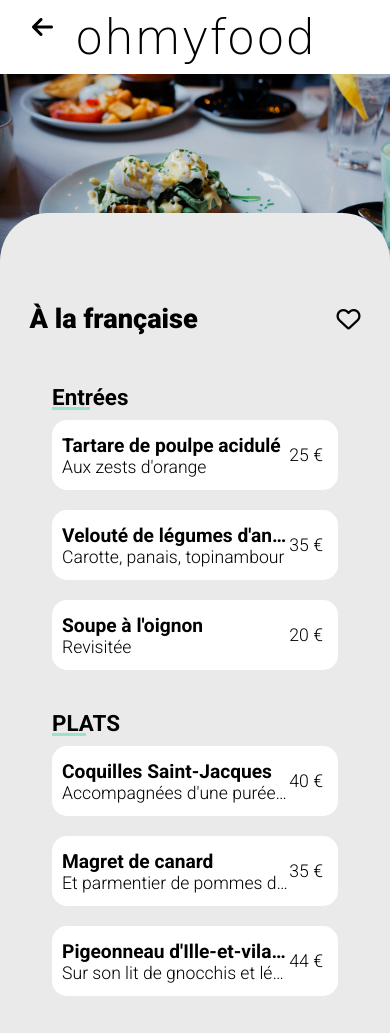
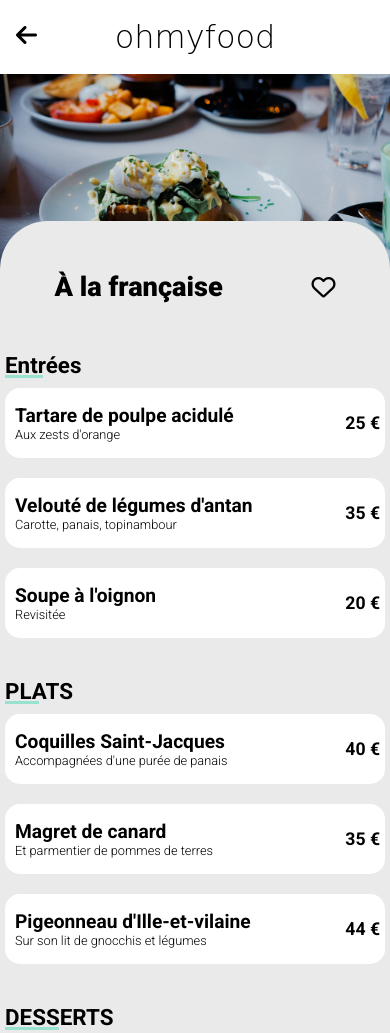
Before and after one commit to MathieuSchaff/MathieuSchaff_3_25032021, a website: page menu1.html in a window 390 px wide. Shown: the top 1033 px of the page. Drawn offline with Linux system fonts and the light colour scheme; a web font is replaced by a local one.

Commit message:
revisions mobile

```diff
--- a/menu1.html
+++ b/menu1.html
@@ -13,7 +13,7 @@
 <body>
   <!-- HEADER -->
   <header class="header-menu">
-    <a href="index.html"><i class="fas fa-arrow-left header-menu--arrow"></a></i> <p class="header-logo">ohmyfood</p>
+    <a href="index.html"><i class="fas fa-arrow-left header-menu--arrow"></i> </a><p class="header-logo">ohmyfood</p>
   </header>
   <!-- BACKGROUND-PHOTO-RESTAURANT -->
   <div class="bgmenu--menu1"></div>
--- a/sass/pages/_footer.scss
+++ b/sass/pages/_footer.scss
@@ -22,7 +22,7 @@ footer{
         font-size: 1em;
     }
     &--link{
-        color: blanchedalmond;
+        color: whitesmoke;
 
     }
 }
@@ -31,6 +31,6 @@ footer{
 }
 .footer--title{
     font-size: 1.5rem;
-    color: blanchedalmond;
+    color: whitesmoke;
     font-family: 'Shrikhand', cursive;
 }
--- a/sass/pages/_header.scss
+++ b/sass/pages/_header.scss
@@ -12,12 +12,18 @@ header {
     position: relative;
     &--arrow{
         position: absolute;
-        top: 30%;
+        top: 45%;
         left: 2rem;
         font-size: 1.5rem;
+        @include responsive-max(500px){
+            left: 1rem;
+        }
     }
 }
 .header-logo{
     font-family: 'Shrikhand', cursive;
     font-size: 3rem;
+    @include responsive-max(500px){
+        font-size: 2rem;
+    }
 }
--- a/sass/pages/_menu.scss
+++ b/sass/pages/_menu.scss
@@ -2,14 +2,14 @@
     background-color: $color-background;
     border-radius: 3rem 3rem 0 0;
     width: 100%;
-    margin-top: -3.5rem;
+    margin-top: -3rem;
     display: flex;
     justify-content: center;
     padding-bottom: 1.5rem;
     &--header {
         width: 100%;
         display: flex;
-        justify-content: space-between;
+        justify-content: space-around;
         align-items: center;
         height: 100px;
         font-size: 1.7rem;
@@ -18,6 +18,9 @@
         // en desktop la div main menu remonte de -3.5rem donc pour équilibrer, je remonte aussi la div header
         @include desktop{
             margin-top: -3rem;
+        }
+        @include desktop{
+            justify-content: space-between;
         }
     }
 }
@@ -36,6 +39,10 @@
     max-width: 450px;
     @include desktop {
         width: 33%;
+    }
+    @include responsive-max(500px){
+        width: 100%;
+        padding: 15px 5px;
     }
     h1{
         display: inline-block;
@@ -59,7 +66,7 @@
 .menu-item {
     width: 100%;
     height: 70px;
-    min-width: 250px;
+    min-width: 355px;
     background-color: $colour-white;
     margin: 10px 0px;
     border-radius: 15px;
@@ -69,6 +76,9 @@
     justify-content: space-between;
     // l'animation d'apparition met 1 seconde à sefaire
     animation: card-delay 1s both cubic-bezier(.62,.75,.61,.79);
+    @include responsive-max(500px){
+        min-width: auto;
+    }
     &__content {
         display: flex;
         justify-content: space-between;
@@ -83,14 +93,15 @@
             text-overflow: ellipsis;
             overflow: hidden;
         }
-        p {
 
-        }
     }
     &__price {
         margin-right: 15px;
         white-space: nowrap;
-
+        font-weight: bold;
+        @include responsive-max(500px){
+            margin-right: 5px;
+        }
     }
     &__check{
         @include flex-center;
@@ -125,6 +136,10 @@
     white-space: nowrap;
     text-overflow: ellipsis;
     overflow: hidden;
+    font-size: 0.8rem;
+    @include desktop{
+        font-size: 1rem;
+    }
 }
 .menu-item__text{
     overflow: hidden;
@@ -198,6 +213,12 @@
     }
 }
 .main--container{
-    margin-top: 3.5rem;
+    margin-top: 1rem;
     width: 90%;
+    @include responsive-max(500px){
+        width: 100%;
+    }
+    @include desktop{
+        margin-top: 2rem;
+    }
 }
--- a/sass/pages/_section.scss
+++ b/sass/pages/_section.scss
@@ -84,7 +84,7 @@
         flex-wrap: wrap;
 
         a{
-            width: 80%;
+            width: 100%;
             max-width: 400px;
 
         }
@@ -95,6 +95,7 @@
     background-color: $colour-white;
     border-radius: 1em 1em;
     width: 100%;
+    box-shadow: 5px 5px 5px rgb(0, 0, 0, 0.5);
     &--bg1{
         background: url('../images/jay.jpg') ;
         @include card-bg;
--- a/sass/utils/_mixins.scss
+++ b/sass/utils/_mixins.scss
@@ -63,3 +63,8 @@
             @content;
         }
     }
+    @mixin responsive-max($responsivemin){
+        @media screen and (max-width: $responsivemin){
+            @content;
+        }
+    }
```
Also changed, not shown: index.html (+2 -2 lines), menu2.html (+1 -1 lines), menu3.html (+1 -1 lines), menu4.html (+1 -1 lines), css/style.css, prefixed/style.css, 1 other file.
